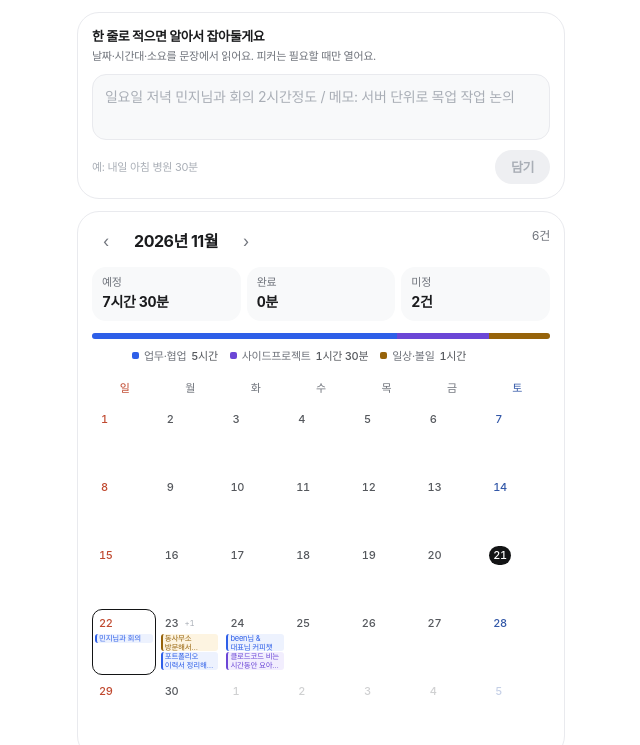
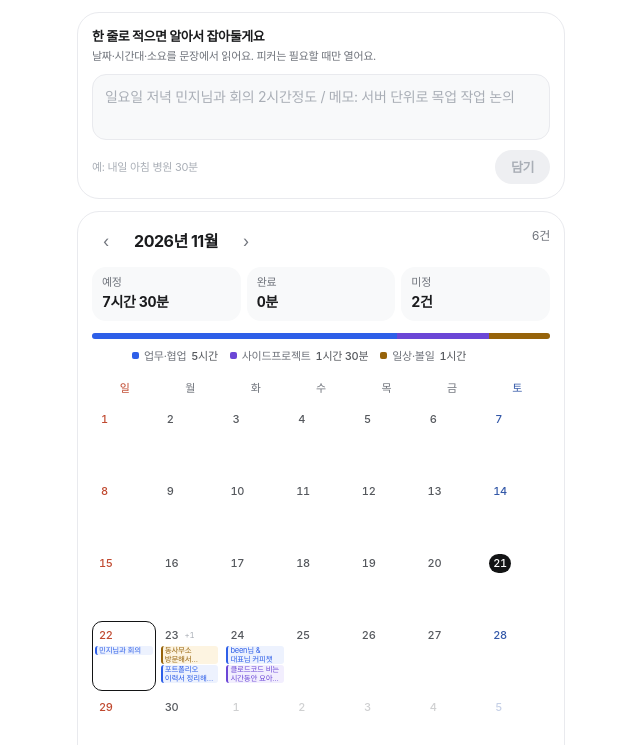
Before and after one commit to aple7391-dot/fridge-rescue, a plain HTML site: page time-tracker/index.html in a window 1280 px wide. Shown: the part 55-800 px from the top of the page, without its empty margins (319-959 px from the left). Drawn offline with Linux system fonts and the light colour scheme; a web font is replaced by a local one.

Commit message:
Give month cells room for two events

```diff
--- a/time-tracker/index.html
+++ b/time-tracker/index.html
@@ -238,7 +238,7 @@ h1,h2,h3,p{margin:0}
 .cal-week span:last-child{color:#3358A8}
 .cal-grid{display:grid;grid-template-columns:repeat(7,minmax(0,1fr));gap:2px 2px}
 .cal-cell{
-  position:relative;height:66px;min-width:0;overflow:hidden;padding:4px 2px 4px;border-radius:var(--r-sm);
+  position:relative;height:70px;min-width:0;overflow:hidden;padding:4px 2px 4px;border-radius:var(--r-sm);
   border:1px solid transparent;text-align:left;display:flex;flex-direction:column;gap:1px;
   background:transparent;
 }
```
